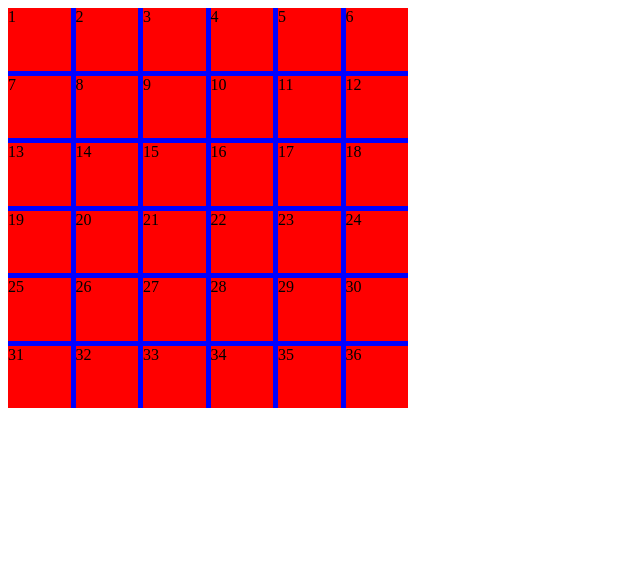
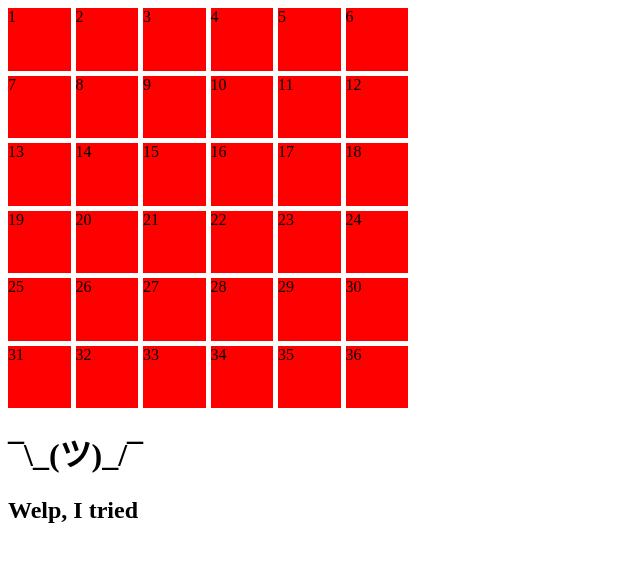
Before and after one commit to KevinAbreu/LttP-Tiles, a plain HTML site: page index.html in a window 1280 px wide. Shown: the whole page, without its empty margins (0-640 px from the left). Drawn offline with Linux system fonts and the light colour scheme.

Commit message:
I mean...

```diff
--- a/index.html
+++ b/index.html
@@ -44,5 +44,7 @@
       <div>35</div>
       <div>36</div>
     </div>
+    <h1>¯\_(ツ)_/¯</h1>
+    <h2>Welp, I tried</h2>
   </body>
 </html>
--- a/main.css
+++ b/main.css
@@ -6,9 +6,9 @@
     height: 400px;
     width: 400px;
     /* margin-top: 200px; */
-    background-color: blue;
+    /* background-color: blue; */
 }
-.container:hover{
+.container div:hover{
   background-color: green;
 }
 .container div:nth-child(1){
```
